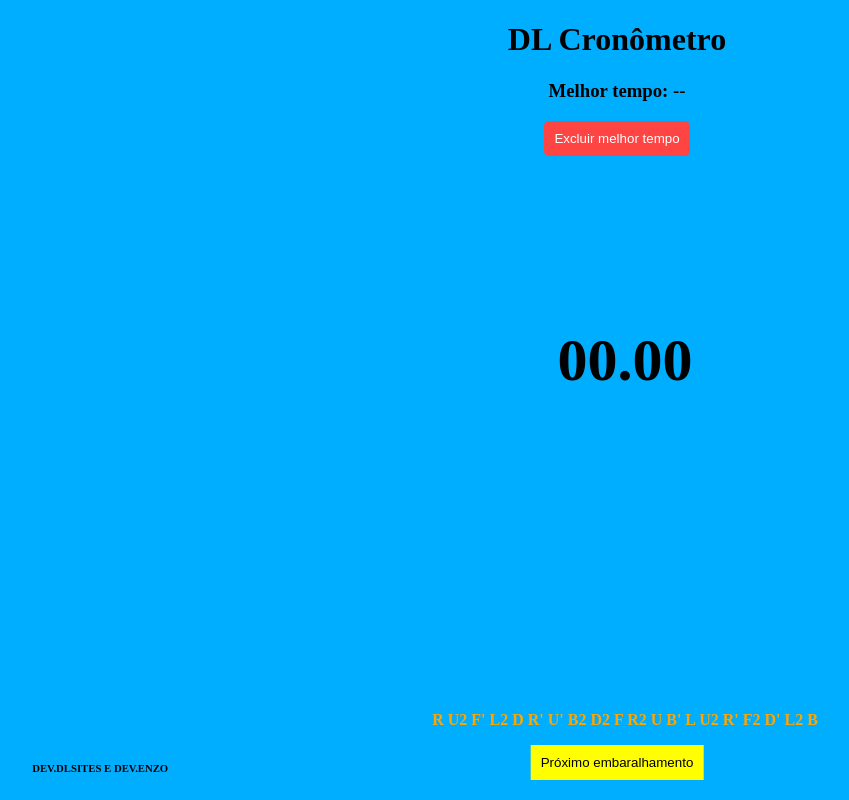
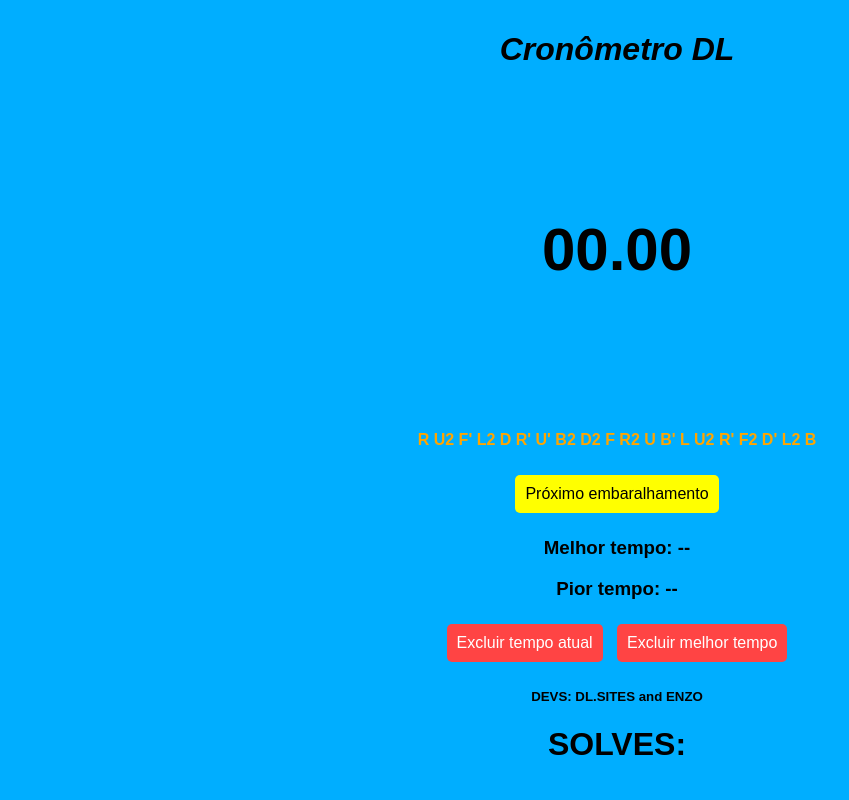
Before and after one commit to odeioabacate840-crypto/CRONOMETRO_CUBOMAGICO_BR, a plain HTML site: page index.html in a window 1280 px wide. Shown: the whole page, without its empty margins (23-872 px from the left). Drawn offline with Linux system fonts and the light colour scheme.

Commit message:
Add files via upload

```diff
--- a/index.html
+++ b/index.html
@@ -3,7 +3,7 @@
 <head>
   <meta charset="UTF-8">
   <meta name="viewport" content="width=device-width, initial-scale=1.0">
-  <title>Cronômetro DL</title>
+  <title>Cronômetro 67</title>
 
   <style>
     body {
@@ -11,94 +11,110 @@
       user-select: none;
       -webkit-user-select: none;
       touch-action: manipulation;
+      margin: 0;
+      padding: 10px;
+      min-height: 100vh;
+      box-sizing: border-box;
+      text-align: center;
+      font-family: sans-serif;
     }
 
-    #cronometro {
-      text-align: center;
+    /* Durante a contagem: some tudo, fica só o número */
+    body.contando { overflow: hidden; }
+    body.contando .esconder { visibility: hidden; }
+
+    #tempo {
+      min-height: 40vh;
+      display: flex;
+      align-items: center;
+      justify-content: center;
+      font-size: 60px;
+      margin: 0;
     }
 
-    #tempo {
-      position: absolute;
-      top: 40%;
-      transform: translateY(-50%);
-      text-align: center;
-      width: 100%;
-      font-size: 60px;
+    body.contando #tempo {
+      position: fixed;
+      inset: 0;
+      min-height: 100vh;
+      font-size: 80px;
     }
 
-    #embaralhamento {
-      position: absolute;
-      bottom: 50px;
-      text-align: center;
-      width: 100%;
-      color: orange;
+    #embaralhamento { color: orange; }
+
+    button {
+      padding: 10px;
+      border: none;
+      border-radius: 5px;
+      margin: 5px;
+      font-size: 16px;
     }
 
-    #embaralhamento2 {
-      position: absolute;
-      bottom: 20px;
-      left: 50%;
-      transform: translateX(-50%);
-      background-color: yellow;
-      border: none;
-      padding: 10px;
+    #embaralhamento2 { background-color: yellow; }
+
+    #excluirTempo, #excluirAtual {
+      background-color: #ff4444;
+      color: white;
     }
 
-    #melhor {
-      text-align: center;
+    #listaSolves {
+      list-style: none;
+      padding: 0;
+      margin: 0;
+      font-size: 20px;
     }
-
-    #excluirTempo {
-      display: block;
-      margin: 10px auto;
-      padding: 10px;
-      background-color: #ff4444;
-      color: white;
-      border: none;
-      border-radius: 5px;
-    }
-
-  #desenvolvedores{
-    position: absolute;
-      bottom: 1px;
-      text-align: center;
-      width: 18%;
-  }
   </style>
 </head>
 
 <body>
 
-  <h1 id="cronometro"> DL Cronômetro</h1>
+  <h1 id="cronometro" class="esconder"><strong><i>Cronômetro DL</i></strong></h1>
 
   <h1 id="tempo">00.00</h1>
 
-  <h4 id="embaralhamento">
+  <h4 id="embaralhamento" class="esconder">
     R U2 F' L2 D R' U' B2 D2 F R2 U B' L U2 R' F2 D' L2 B
   </h4>
 
-  <button id="embaralhamento2">
-    Próximo embaralhamento
-  </button>
+  <div class="esconder">
+    <button id="embaralhamento2">Próximo embaralhamento</button>
+  </div>
 
-  <h3 id="melhor">Melhor tempo: --</h3>
+  <h3 id="melhor" class="esconder">Melhor tempo: --</h3>
+  <h3 id="pior" class="esconder">Pior tempo: --</h3>
 
-  <button id="excluirTempo">Excluir melhor tempo</button>
+  <div class="esconder">
+    <button id="excluirAtual">Excluir tempo atual</button>
+    <button id="excluirTempo">Excluir melhor tempo</button>
+  </div>
 
+  <h5 id="desenvolvedores" class="esconder">DEVS: DL.SITES and ENZO</h5>
 
-  <h6 id="desenvolvedores">DEV.DLSITES E DEV.ENZO</h6>
+  <h1 id="solves" class="esconder">SOLVES:</h1>
+  <ol id="listaSolves" class="esconder"></ol>
 
   <script>
     const tempo = document.getElementById("tempo");
     const melhor = document.getElementById("melhor");
+    const pior = document.getElementById("pior");
+    const lista = document.getElementById("listaSolves");
 
     let inicio = 0;
     let intervalo = null;
     let segurando = false;
     let contando = false;
+    let temAtual = false; // true logo depois de parar um solve
 
-    let melhorTempo =
-      Number(localStorage.getItem("melhorTempo")) || Infinity;
+    // Solves salvos (em ms)
+    let solves = [];
+    try {
+      solves = JSON.parse(localStorage.getItem("solves")) || [];
+    } catch (e) {
+      solves = [];
+    }
+
+    function salvar() {
+      localStorage.setItem("solves", JSON.stringify(solves));
+    }
 
     function formatar(ms) {
       let centesimos = Math.floor(ms / 10);
@@ -109,12 +125,25 @@
              String(cent).padStart(2, "0");
     }
 
-    function atualizarMelhor() {
-      melhor.textContent = "Melhor tempo: " +
-        (melhorTempo === Infinity ? "--" : formatar(melhorTempo));
+    function atualizarTela() {
+      if (solves.length === 0) {
+        melhor.textContent = "Melhor tempo: --";
+        pior.textContent = "Pior tempo: --";
+      } else {
+        melhor.textContent = "Melhor tempo: " + formatar(Math.min(...solves));
+        pior.textContent = "Pior tempo: " + formatar(Math.max(...solves));
+      }
+
+      // Lista: o mais recente em cima
+      lista.innerHTML = "";
+      for (let i = solves.length - 1; i >= 0; i--) {
+        const li = document.createElement("li");
+        li.textContent = (i + 1) + ". " + formatar(solves[i]);
+        lista.appendChild(li);
+      }
     }
 
-    atualizarMelhor();
+    atualizarTela();
 
     function pressionar() {
       if (contando || segurando) return;
@@ -130,9 +159,11 @@
 
       if (!contando) {
         contando = true;
+        temAtual = false;
         inicio = Date.now();
 
         tempo.style.color = "black";
+        document.body.classList.add("contando");
 
         intervalo = setInterval(() => {
           tempo.textContent = formatar(Date.now() - inicio);
@@ -145,16 +176,16 @@
 
       contando = false;
       clearInterval(intervalo);
+      document.body.classList.remove("contando");
 
       let resultado = Date.now() - inicio;
 
       tempo.textContent = formatar(resultado);
 
-      if (resultado < melhorTempo) {
-        melhorTempo = resultado;
-        localStorage.setItem("melhorTempo", melhorTempo);
-        atualizarMelhor();
-      }
+      solves.push(resultado);
+      temAtual = true;
+      salvar();
+      atualizarTela();
     }
 
     // Teclado
@@ -178,31 +209,55 @@
     });
 
     // Tela de toque e mouse
-    tempo.addEventListener("pointerdown", (e) => {
-      e.preventDefault();
-
+    // Contando: tocar em QUALQUER lugar da tela para
+    document.addEventListener("pointerdown", (e) => {
       if (contando) {
+        e.preventDefault();
         parar();
-      } else {
+      } else if (e.target === tempo) {
+        e.preventDefault();
         pressionar();
       }
     });
 
-    tempo.addEventListener("pointerup", (e) => {
-      e.preventDefault();
-      soltar();
+    document.addEventListener("pointerup", (e) => {
+      if (segurando) {
+        e.preventDefault();
+        soltar();
+      }
     });
 
-    tempo.addEventListener("pointercancel", soltar);
+    document.addEventListener("pointercancel", () => {
+      if (segurando) {
+        segurando = false;
+        tempo.style.color = "black";
+      }
+    });
 
     document.addEventListener("contextmenu", e => e.preventDefault());
+
+    // Excluir tempo atual (o último solve)
+    document.getElementById("excluirAtual")
+      .addEventListener("click", () => {
+        if (!temAtual || solves.length === 0) return;
+
+        solves.pop();
+        temAtual = false;
+        tempo.textContent = "00.00";
+        salvar();
+        atualizarTela();
+      });
 
     // Excluir melhor tempo
     document.getElementById("excluirTempo")
       .addEventListener("click", () => {
-        melhorTempo = Infinity;
-        localStorage.removeItem("melhorTempo");
-        atualizarMelhor();
+        if (solves.length === 0) return;
+
+        const i = solves.indexOf(Math.min(...solves));
+        solves.splice(i, 1);
+        temAtual = false;
+        salvar();
+        atualizarTela();
       });
 
     // Embaralhamentos
```
